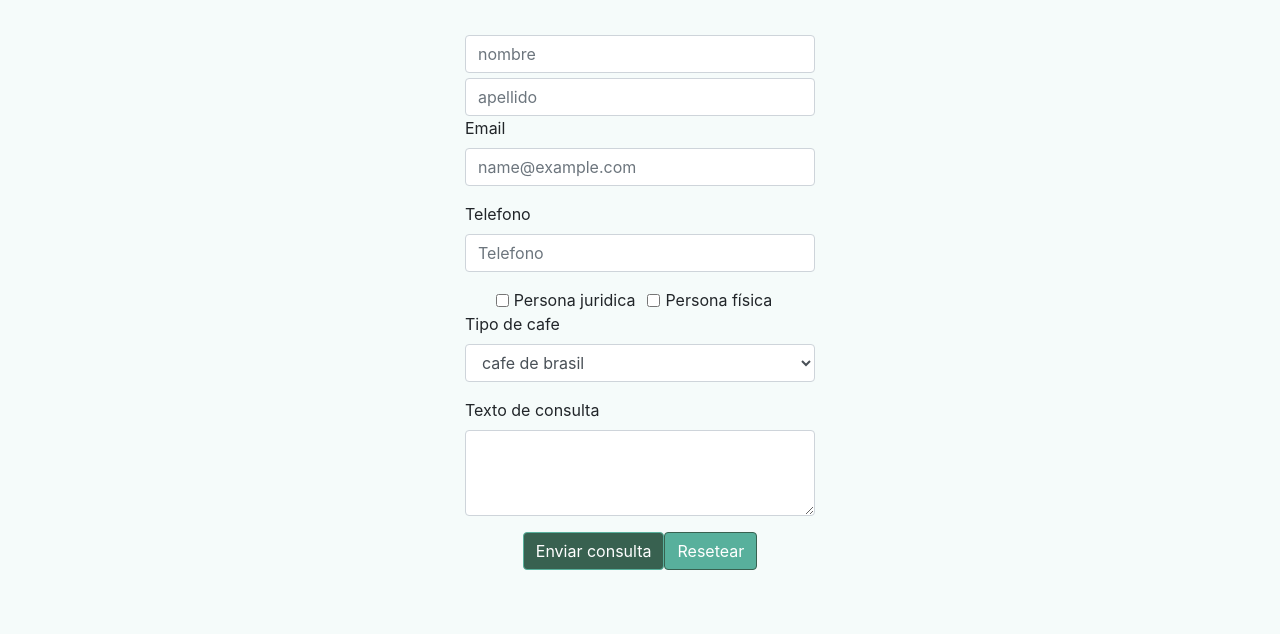
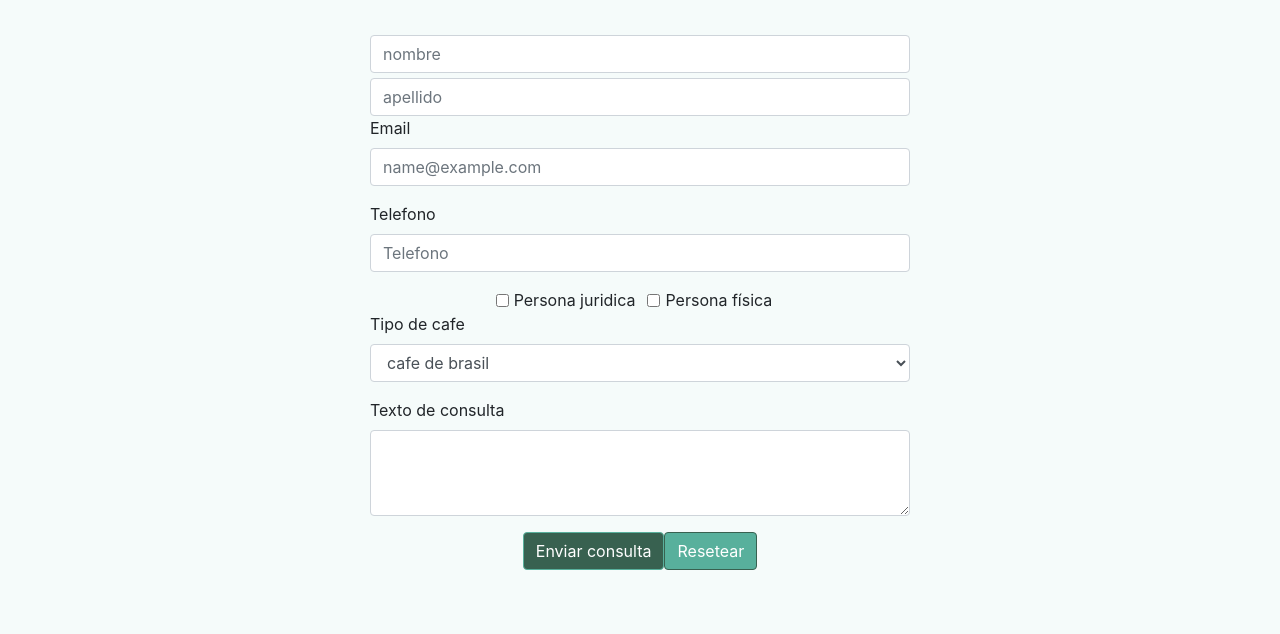
Before and after one commit to maximo95/proyecto_final, a website: page secciones/contacto.html in a window 1280 px wide. Shown: the part 131-765 px from the top of the page. Drawn offline with nearby package versions, Linux system fonts and the light colour scheme.

Commit message:
cambios formulario ultimo

```diff
--- a/secciones/contacto.html
+++ b/secciones/contacto.html
@@ -51,24 +51,24 @@
     </div>
       <form class="formulario container">
             <div class="row justify-content-center">
-              <div class="col-8 col-lg-4">
+              <div class="col-8 col-lg-6">
                 <input type="text" class="form-control" placeholder="nombre">
               </div>
             </div>
               <div class="row justify-content-center separar">
-                <div class="col-8 col-lg-4">
+                <div class="col-8 col-lg-6">
                   <input type="text" class="form-control" placeholder="apellido">
                 </div>
               </div>
             </div>
             <div class="row justify-content-center">
-              <div class="form-group col-8 col-lg-4">
+              <div class="form-group col-8 col-lg-6">
                 <label for="exampleFormControlInput1" class="texto-formulario">Email </label>
                 <input type="email" class="form-control" id="exampleFormControlInput1" placeholder="name@example.com">
               </div>
             </div>
             <div class="row justify-content-center">
-              <div class="form-group col-8 col-lg-4">
+              <div class="form-group col-8 col-lg-6">
                 <label for="formGroupExampleInput" class=" texto-formulario">Telefono</label>
                 <input type="text" class="form-control" id="formGroupExampleInput" placeholder="Telefono">
               </div>
@@ -84,7 +84,7 @@
               </div>
             </div>
             <div class="row justify-content-center">
-              <div class="form-group col-8 col-lg-4">
+              <div class="form-group col-8 col-lg-6">
                 <label class="texto-formulario" for="exampleFormControlSelect1">Tipo de cafe</label>
                 <select class="form-control" id="exampleFormControlSelect1">
                   <option>cafe de brasil</option>
@@ -93,7 +93,7 @@
               </div>
             </div>
             <div class="row justify-content-center">
-              <div class="form-group col-8 col-lg-4">
+              <div class="form-group col-8 col-lg-6">
                 <label class="texto-formulario" for="exampleFormControlTextarea1">Texto de consulta</label>
                 <textarea class="form-control" id="exampleFormControlTextarea1" rows="3"></textarea>
               </div>
```
